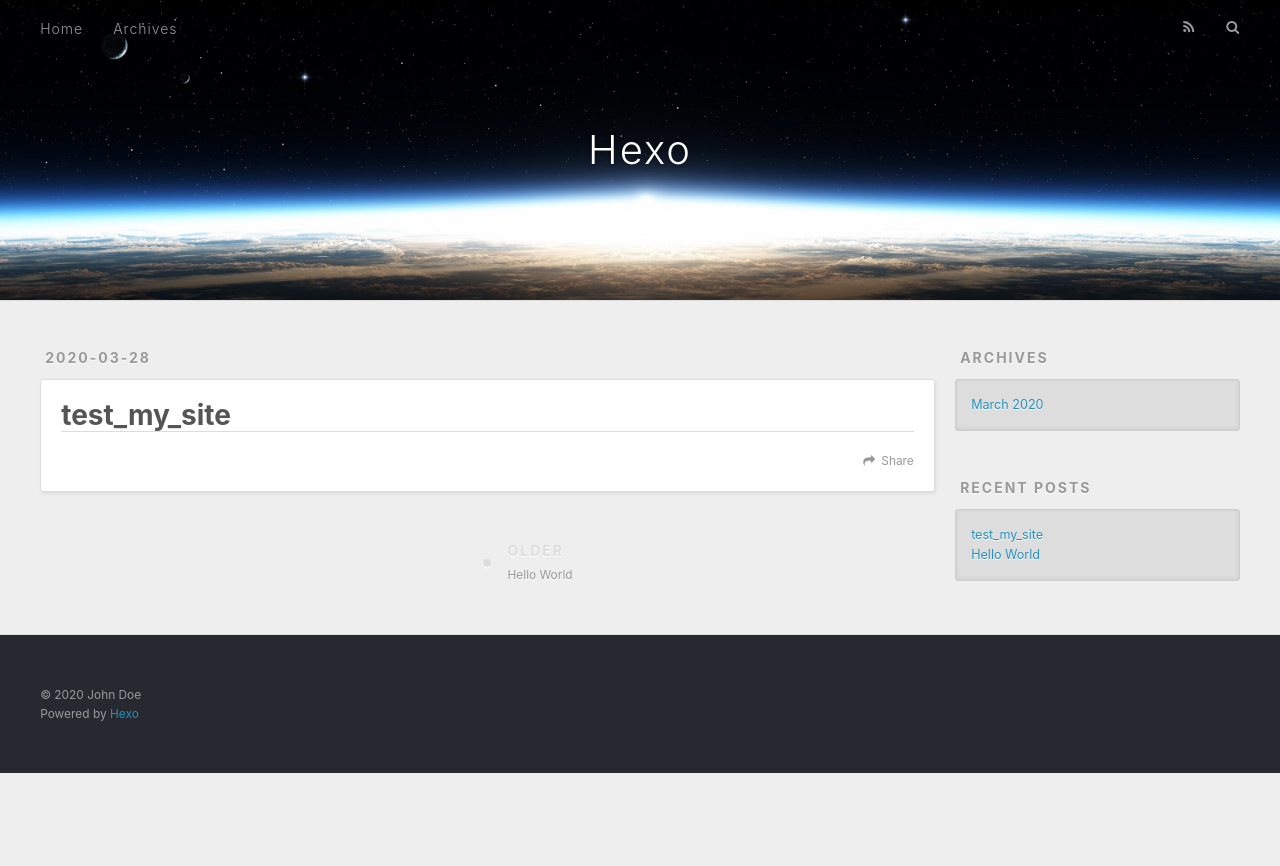
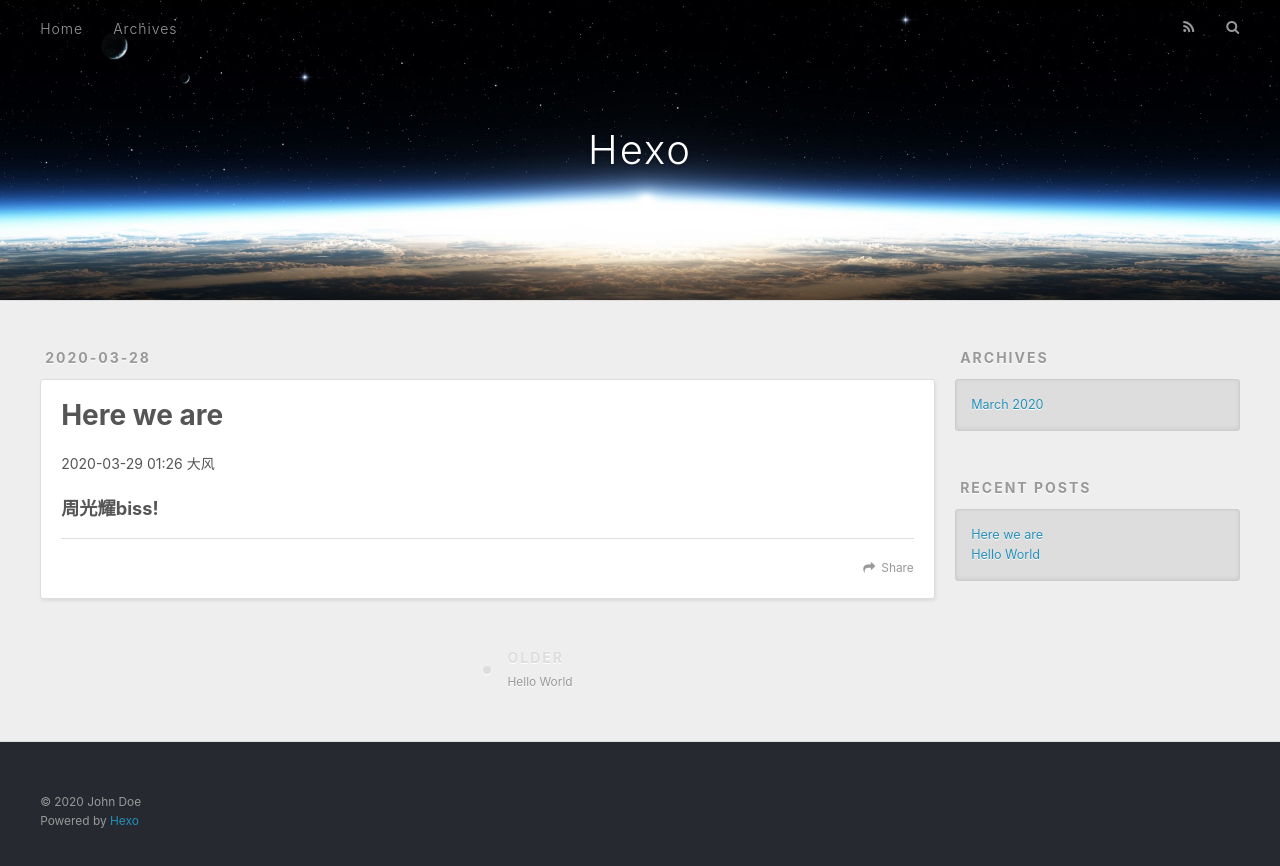
Before and after one commit to piupiulin/piupiulin.github.io, a plain HTML site: page 2020/03/28/test-my-site/index.html in a window 1280 px wide. Before the commit the page ends 800 px from the top, so only its background shows below. Drawn offline with nearby package versions, Linux system fonts and the light colour scheme.

Commit message:
Site updated: 2020-03-29 01:38:23

```diff
--- a/2020/03/28/test-my-site/index.html
+++ b/2020/03/28/test-my-site/index.html
@@ -5,15 +5,17 @@
 
 
 
-  <title>test_my_site | Hexo</title>
+  <title>Here we are | Hexo</title>
   <meta name="viewport" content="width=device-width, initial-scale=1, maximum-scale=1">
-  <meta property="og:type" content="article">
-<meta property="og:title" content="test_my_site">
+  <meta name="description" content="2020-03-29 01:26   大风 周光耀biss!">
+<meta property="og:type" content="article">
+<meta property="og:title" content="Here we are">
 <meta property="og:url" content="http://yoursite.com/2020/03/28/test-my-site/index.html">
 <meta property="og:site_name" content="Hexo">
+<meta property="og:description" content="2020-03-29 01:26   大风 周光耀biss!">
 <meta property="og:locale" content="en_US">
 <meta property="article:published_time" content="2020-03-28T14:14:09.000Z">
-<meta property="article:modified_time" content="2020-03-28T14:14:09.734Z">
+<meta property="article:modified_time" content="2020-03-28T17:37:14.013Z">
 <meta property="article:author" content="John Doe">
 <meta name="twitter:card" content="summary">
 
@@ -78,7 +80,7 @@
 
 
     <h1 class="article-title" itemprop="name">
-      test_my_site
+      Here we are
     </h1>
 
 
@@ -86,7 +88,8 @@
 
     <div class="article-entry" itemprop="articleBody">
 
-
+        <p>2020-03-29 01:26   大风</p>
+<h3 id="周光耀biss"><a href="#周光耀biss" class="headerlink" title="周光耀biss!"></a>周光耀biss!</h3>
 
     </div>
     <footer class="article-footer">
@@ -139,7 +142,7 @@
       <ul>
 
           <li>
-            <a href="/2020/03/28/test-my-site/">test_my_site</a>
+            <a href="/2020/03/28/test-my-site/">Here we are</a>
           </li>
 
           <li>
```
Also changed, not shown: 2020/03/27/hello-world/index.html (+2 -2 lines), archives/2020/03/index.html (+2 -2 lines), archives/2020/index.html (+2 -2 lines), archives/index.html (+2 -2 lines), index.html (+4 -3 lines).
